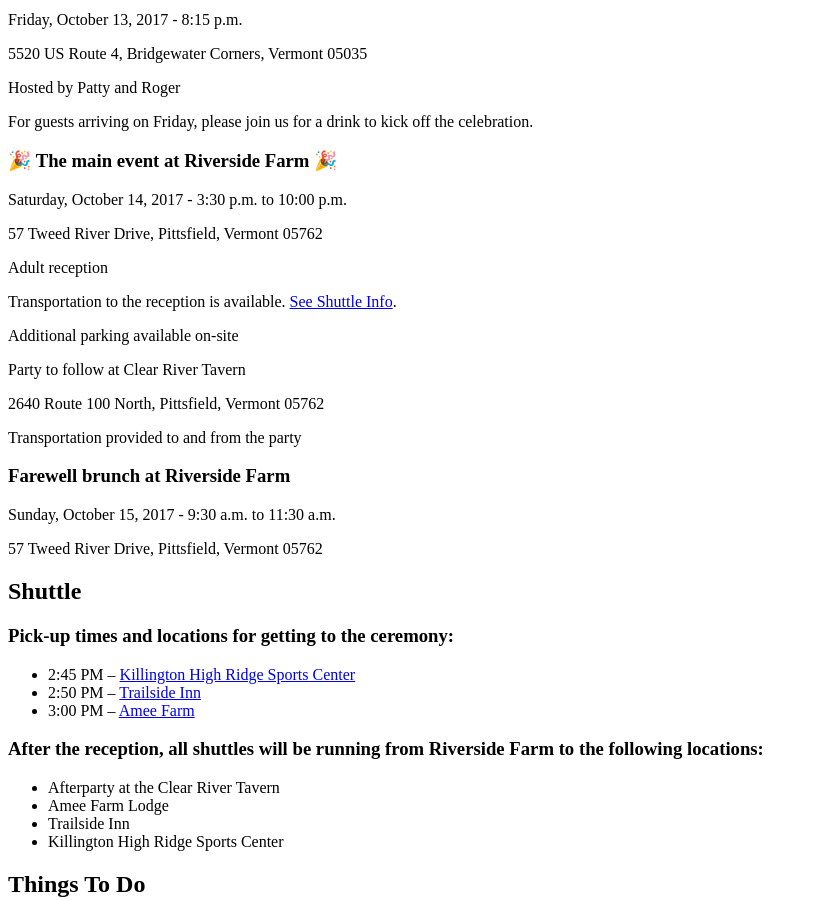
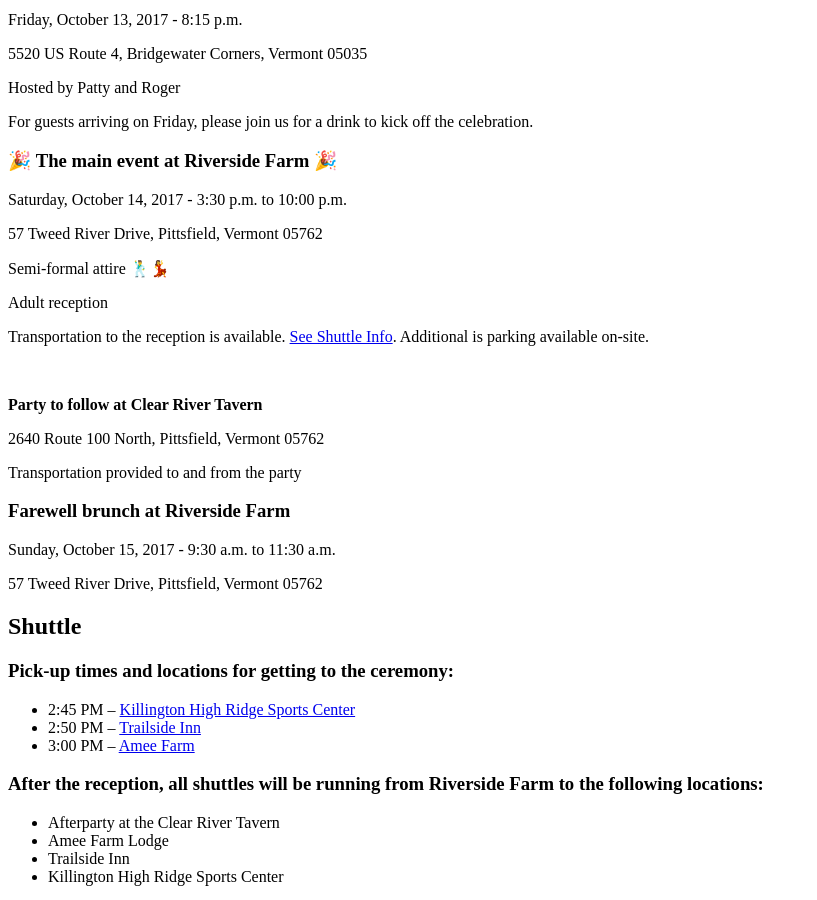
Before and after one commit to mrdavidjcole/wedding-website, a Jekyll site: the page built from about.md, in a window 1280 px wide and 900 px high, scrolled down 1535 px. Shown: the whole window, without its empty margins (0-817 px from the left). Built offline with Jekyll 4.4.1, drawn with Linux system fonts in a browser that asks for light colours; nearby versions of some CDN libraries; comment, search, counter and statistics services are not loaded.

Commit message:
Add attire

```diff
--- a/_includes/weekend-schedule.html
+++ b/_includes/weekend-schedule.html
@@ -13,11 +13,11 @@
       <h3>🎉 The main event at Riverside Farm 🎉</h3>
       <p>Saturday, October 14, 2017 - 3:30 p.m. to 10:00 p.m.</p>
       <p>57 Tweed River Drive, Pittsfield, Vermont 05762</p>
+      <p>Semi-formal attire 🕺💃</p>
       <p>Adult reception</p>
-      <p>Transportation to the reception is available. <a href="#shuttle">See Shuttle Info</a>.</p>
-      <p>Additional parking available on-site</p>
+      <p>Transportation to the reception is available. <a href="#shuttle">See Shuttle Info</a>. Additional is parking available on-site.</p>
 
-      <p>Party to follow at Clear River Tavern</p>
+      <p style="margin-top: 50px"><strong>Party to follow at Clear River Tavern</strong></p>
       <p>2640 Route 100 North, Pittsfield, Vermont 05762</p>
       <p>Transportation provided to and from the party</p>
     </div>
```
